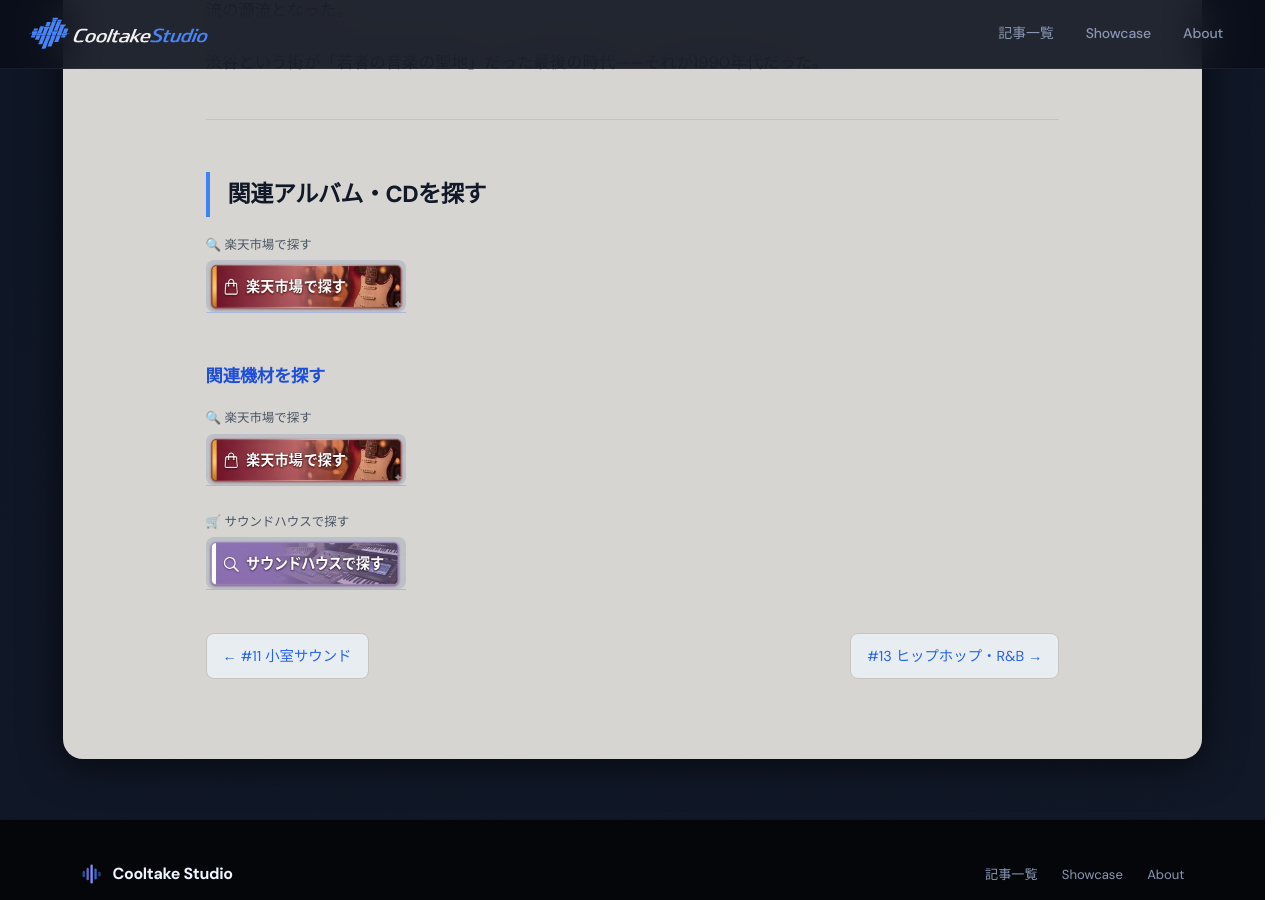
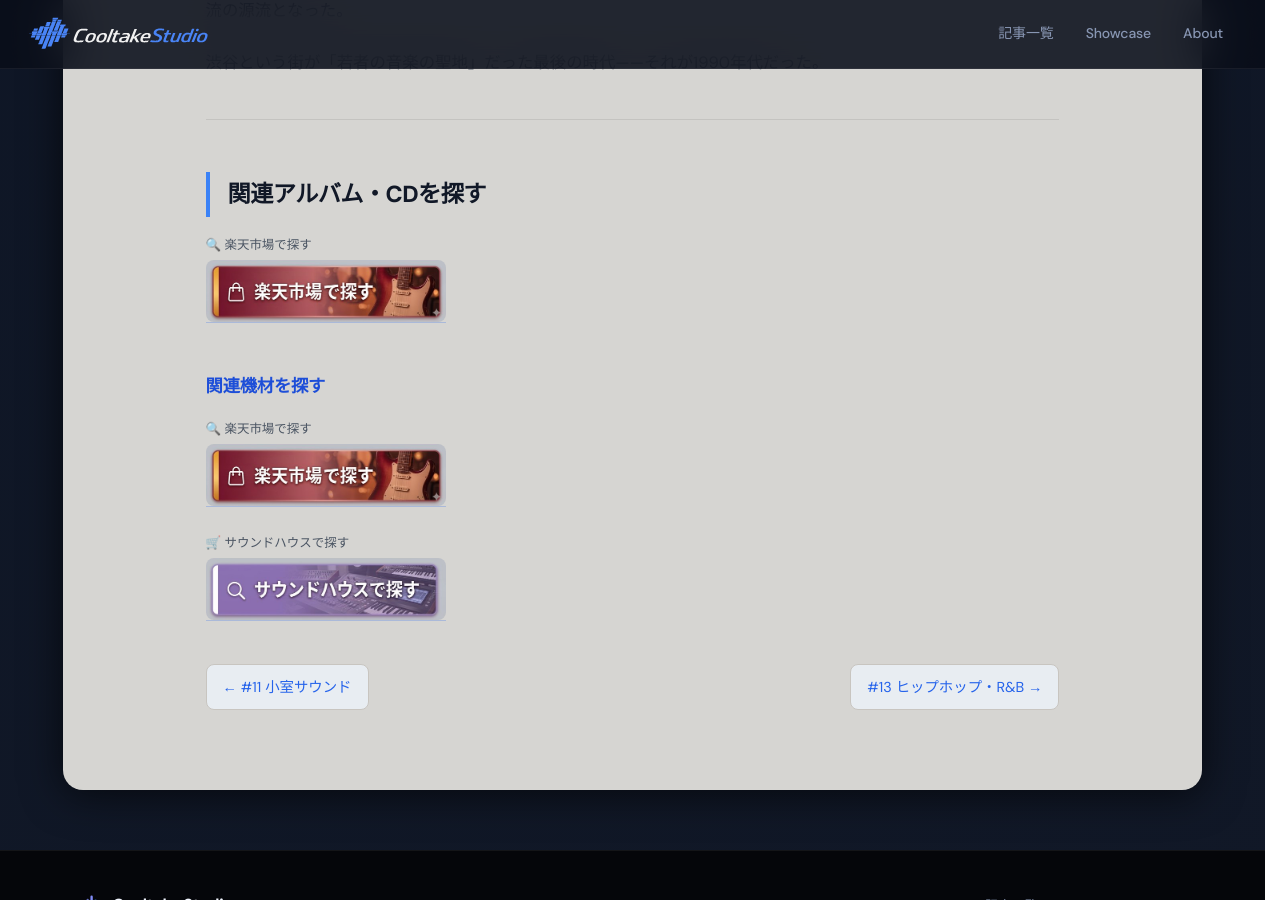
Before and after one commit to cooltake/cooltake-staging, a Jekyll site: the page built from _posts/2026-05-30-japan-music-12-shibuya-kei.md, in a window 1280 px wide and 900 px high, scrolled down 4122 px. Built offline with Jekyll 4.4.1, drawn with Linux system fonts in a browser that asks for light colours; some web fonts are replaced.

```diff
--- a/_posts/2026-05-30-japan-music-12-shibuya-kei.md
+++ b/_posts/2026-05-30-japan-music-12-shibuya-kei.md
@@ -120,14 +120,14 @@
 ## 関連アルバム・CDを探す
 
 <div style="margin:.8rem 0;"><span style="display:block;font-size:.78rem;color:#4b5563;margin-bottom:3px;margin-top:6px;">🔍 楽天市場で探す</span>
-<a href="https://hb.afl.rakuten.co.jp/ichiba/0b15ddc7.28c5c9ed.0b15ddc8.5d23dd4d/?pc=https%3A%2F%2Fsearch.rakuten.co.jp%2Fsearch%2Fmall%2F%E6%B8%8B%E8%B0%B7%E7%B3%BB%20%E3%83%94%E3%83%81%E3%82%AB%E3%83%BC%E3%83%88%E3%83%95%E3%82%A1%E3%82%A4%E3%83%B4%20CD%2F" rel="nofollow" referrerpolicy="no-referrer-when-downgrade" style="display:inline-block;text-decoration:none;"><img src="/assets/images/btn-rakuten.jpg" alt="楽天市場で探す" width="200" style="height:auto;border-radius:8px;display:block;"></a></div>
+<a href="https://hb.afl.rakuten.co.jp/ichiba/0b15ddc7.28c5c9ed.0b15ddc8.5d23dd4d/?pc=https%3A%2F%2Fsearch.rakuten.co.jp%2Fsearch%2Fmall%2F%E6%B8%8B%E8%B0%B7%E7%B3%BB%20%E3%83%94%E3%83%81%E3%82%AB%E3%83%BC%E3%83%88%E3%83%95%E3%82%A1%E3%82%A4%E3%83%B4%20CD%2F" rel="nofollow" referrerpolicy="no-referrer-when-downgrade" style="display:inline-block;text-decoration:none;"><img src="/assets/images/btn-rakuten.jpg" alt="楽天市場で探す" width="240" style="height:auto;border-radius:8px;display:block;"></a></div>
 
 ### 関連機材を探す
 
 <div style="margin:.8rem 0;"><span style="display:block;font-size:.78rem;color:#4b5563;margin-bottom:3px;margin-top:6px;">🔍 楽天市場で探す</span>
-<a href="https://hb.afl.rakuten.co.jp/ichiba/0b15ddc7.28c5c9ed.0b15ddc8.5d23dd4d/?pc=https%3A%2F%2Fsearch.rakuten.co.jp%2Fsearch%2Fmall%2F%E3%82%A8%E3%83%95%E3%82%A7%E3%82%AF%E3%82%BF%E3%83%BC%20%E3%82%AE%E3%82%BF%E3%83%BC%20%E3%82%A2%E3%83%8A%E3%83%AD%E3%82%B0%2F" rel="nofollow" referrerpolicy="no-referrer-when-downgrade" style="display:inline-block;text-decoration:none;"><img src="/assets/images/btn-rakuten.jpg" alt="楽天市場で探す" width="200" style="height:auto;border-radius:8px;display:block;"></a></div>
+<a href="https://hb.afl.rakuten.co.jp/ichiba/0b15ddc7.28c5c9ed.0b15ddc8.5d23dd4d/?pc=https%3A%2F%2Fsearch.rakuten.co.jp%2Fsearch%2Fmall%2F%E3%82%A8%E3%83%95%E3%82%A7%E3%82%AF%E3%82%BF%E3%83%BC%20%E3%82%AE%E3%82%BF%E3%83%BC%20%E3%82%A2%E3%83%8A%E3%83%AD%E3%82%B0%2F" rel="nofollow" referrerpolicy="no-referrer-when-downgrade" style="display:inline-block;text-decoration:none;"><img src="/assets/images/btn-rakuten.jpg" alt="楽天市場で探す" width="240" style="height:auto;border-radius:8px;display:block;"></a></div>
 <div style="margin:.8rem 0;"><span style="display:block;font-size:.78rem;color:#4b5563;margin-bottom:3px;margin-top:6px;">🛒 サウンドハウスで探す</span>
-<a href="https://h.accesstrade.net/sp/cc?rk=01001xqc00os63&url=https%3A%2F%2Fwww.soundhouse.co.jp%2Fsearch%2Findex%3Fs_category_cd%3D130" rel="nofollow" referrerpolicy="no-referrer-when-downgrade" style="display:inline-block;text-decoration:none;"><img src="/assets/images/btn-soundhouse.jpg" alt="サウンドハウスで探す" width="200" style="height:auto;border-radius:8px;display:block;"></a></div>
+<a href="https://h.accesstrade.net/sp/cc?rk=01001xqc00os63&url=https%3A%2F%2Fwww.soundhouse.co.jp%2Fsearch%2Findex%3Fs_category_cd%3D130" rel="nofollow" referrerpolicy="no-referrer-when-downgrade" style="display:inline-block;text-decoration:none;"><img src="/assets/images/btn-soundhouse.jpg" alt="サウンドハウスで探す" width="240" style="height:auto;border-radius:8px;display:block;"></a></div>
 
 <div style="display:flex;justify-content:space-between;flex-wrap:wrap;gap:.8rem;margin:2rem 0;">
 <a href="/2026/05/30/japan-music-11-komuro-jpop/" style="display:inline-block;padding:.5rem 1rem;background:#e8edf2;border:1px solid #c8c5c0;border-radius:8px;color:#1e3a5f;text-decoration:none;font-size:.9rem;">← #11 小室サウンド</a>
```
